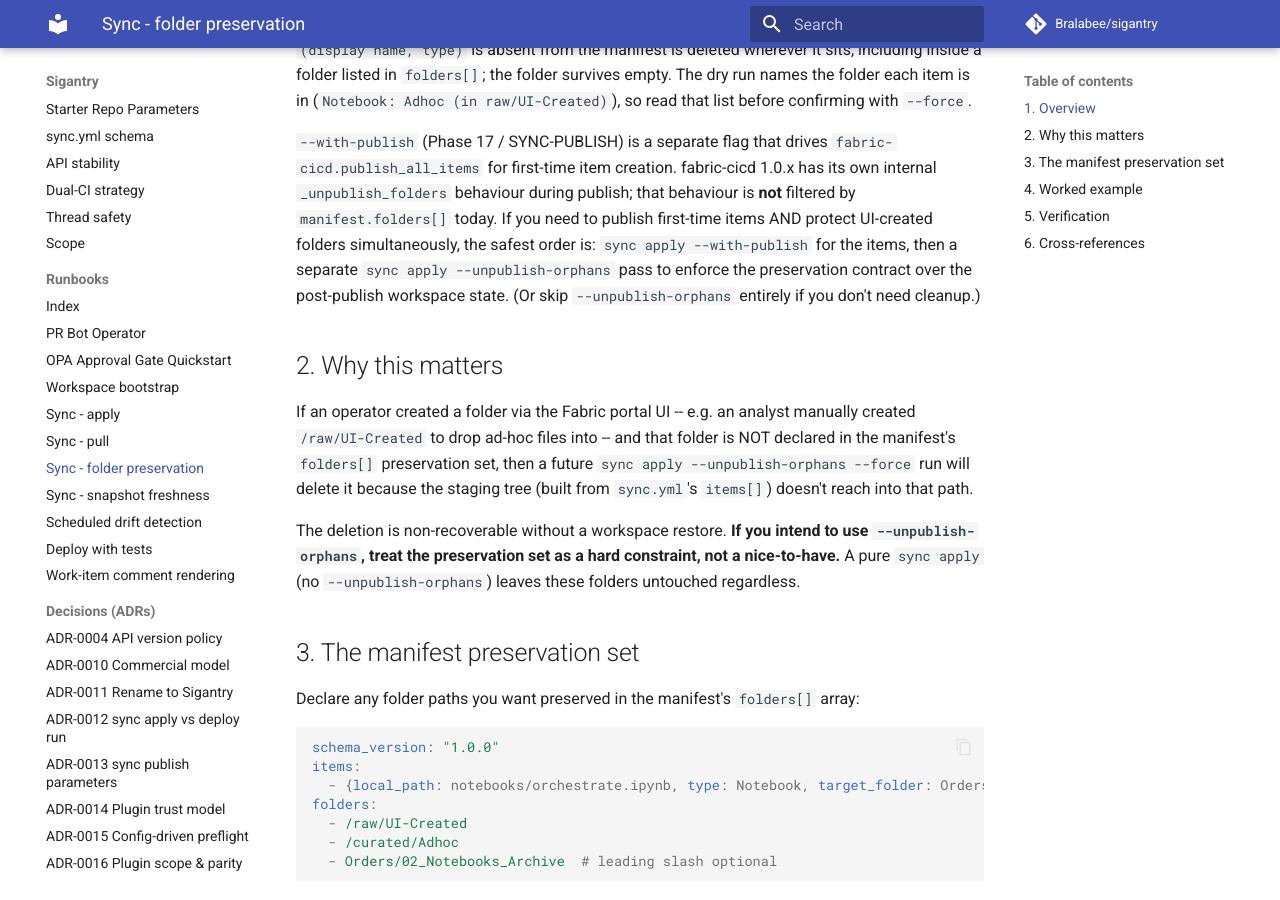
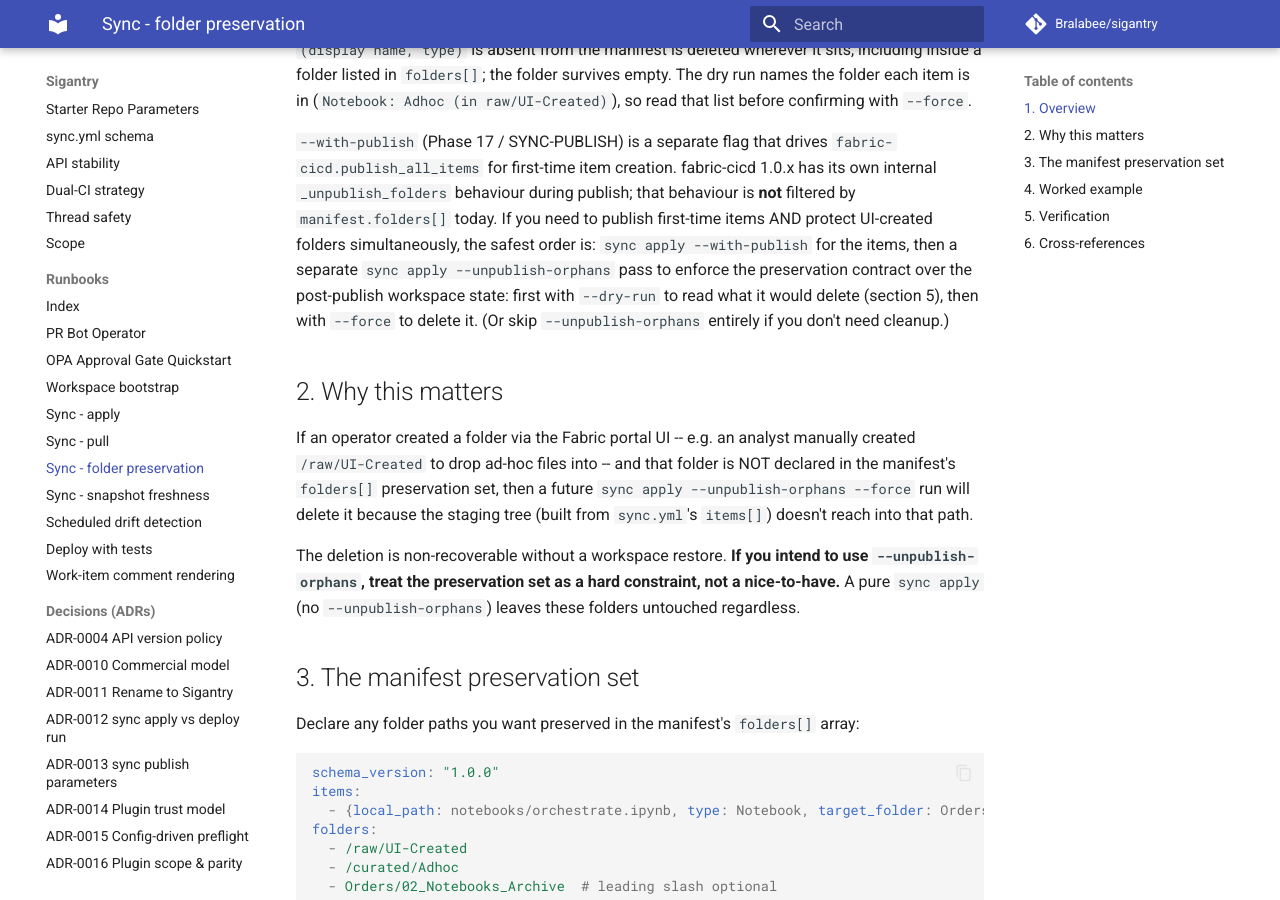
Before and after one commit to Bralabee/sigantry, an MkDocs documentation site: the page built from docs/runbooks/sync/folder-preservation.md, in a window 1280 px wide and 900 px high, scrolled down 666 px. Built offline with MkDocs 1.6.1 and Material for MkDocs 9.7.7, drawn with Linux system fonts in a browser that asks for light colours; comment, search, counter and statistics services are not loaded.

Commit message:
docs(sync): review round 2 on #99: the --with-publish order names --dry-run then --force
Round 1 fixed two of the three runbook lines it cited. The third, the
--with-publish paragraph, still told operators to follow the publish with
a bare `sync apply --unpublish-orphans` pass, which this PR now refuses
with exit 1 (OrphanUnpublishNotForcedError). It now says to dry-run that
pass first and then run it with --force.

```diff
--- a/docs/runbooks/sync/folder-preservation.md
+++ b/docs/runbooks/sync/folder-preservation.md
@@ -10,7 +10,7 @@ When `--unpublish-orphans` is set, the reconciler computes the orphan-folder lis
 
 **The preservation set keeps folders, not the items inside them.** A workspace item whose `(display name, type)` is absent from the manifest is deleted wherever it sits, including inside a folder listed in `folders[]`; the folder survives empty. The dry run names the folder each item is in (`Notebook: Adhoc (in raw/UI-Created)`), so read that list before confirming with `--force`.
 
-`--with-publish` (Phase 17 / SYNC-PUBLISH) is a separate flag that drives `fabric-cicd.publish_all_items` for first-time item creation. fabric-cicd 1.0.x has its own internal `_unpublish_folders` behaviour during publish; that behaviour is **not** filtered by `manifest.folders[]` today. If you need to publish first-time items AND protect UI-created folders simultaneously, the safest order is: `sync apply --with-publish` for the items, then a separate `sync apply --unpublish-orphans` pass to enforce the preservation contract over the post-publish workspace state. (Or skip `--unpublish-orphans` entirely if you don't need cleanup.)
+`--with-publish` (Phase 17 / SYNC-PUBLISH) is a separate flag that drives `fabric-cicd.publish_all_items` for first-time item creation. fabric-cicd 1.0.x has its own internal `_unpublish_folders` behaviour during publish; that behaviour is **not** filtered by `manifest.folders[]` today. If you need to publish first-time items AND protect UI-created folders simultaneously, the safest order is: `sync apply --with-publish` for the items, then a separate `sync apply --unpublish-orphans` pass to enforce the preservation contract over the post-publish workspace state: first with `--dry-run` to read what it would delete (section 5), then with `--force` to delete it. (Or skip `--unpublish-orphans` entirely if you don't need cleanup.)
 
 ## 2. Why this matters
 
```
